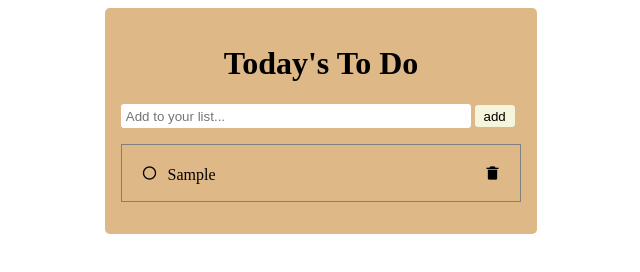
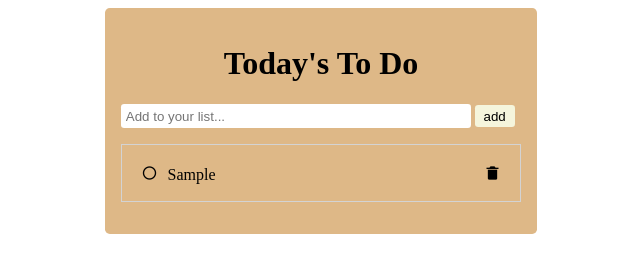
Before and after one commit to mioOleen/To-Do-List, a website built with webpack: page src/todo.html in a window 1280 px wide. Both pictures are taken after typing "Sample" into the empty fields and a click on the button "add". Shown: the whole page, without its empty margins (319-959 px from the left). Built offline with nearby package versions, Linux system fonts and the light colour scheme.

Commit message:
color changed

```diff
--- a/src/style.css
+++ b/src/style.css
@@ -1,4 +1,3 @@
-
 body {
   max-width: 100vw;
   display: flex;
@@ -45,7 +44,7 @@ body {
   align-items: center;
   list-style: none;
   padding: 0.6rem;
-  border: 1px solid gray;
+  border: 1px solid lightgray;
   cursor: pointer;
 }
 
```
